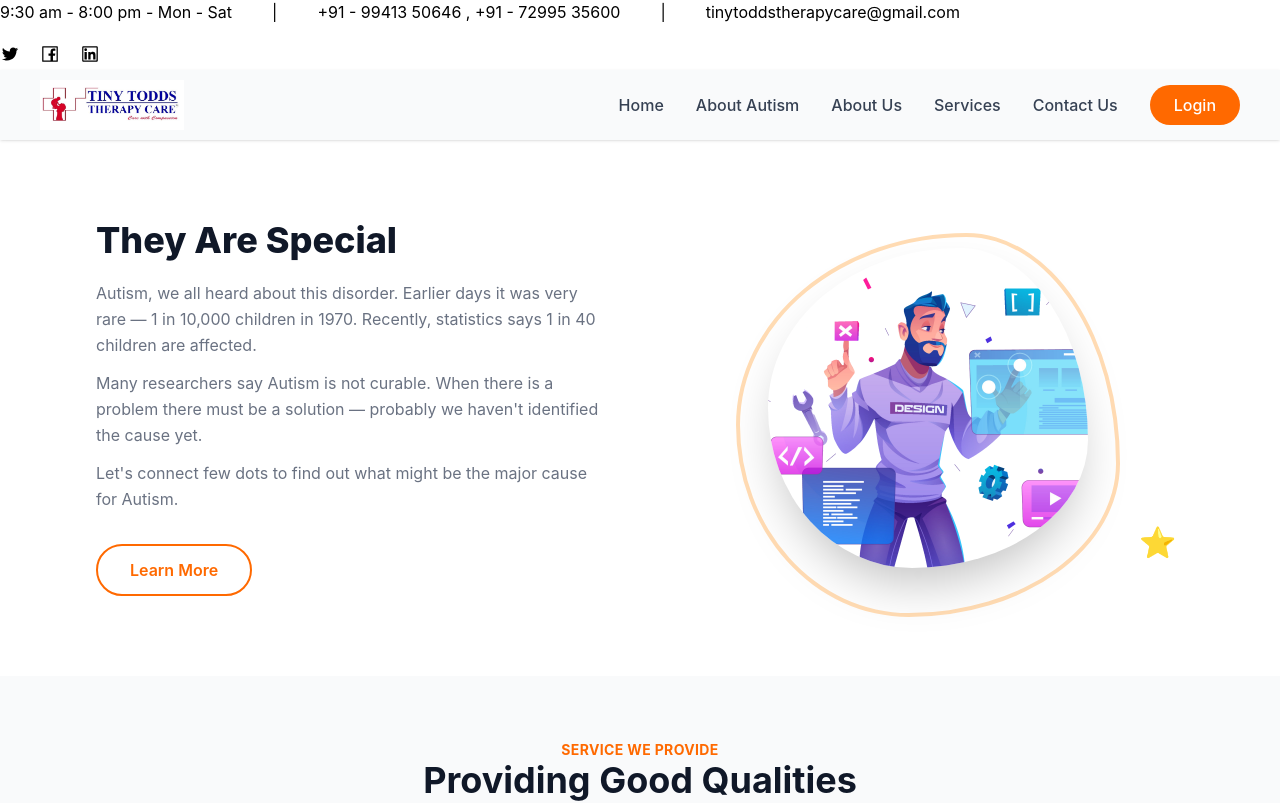
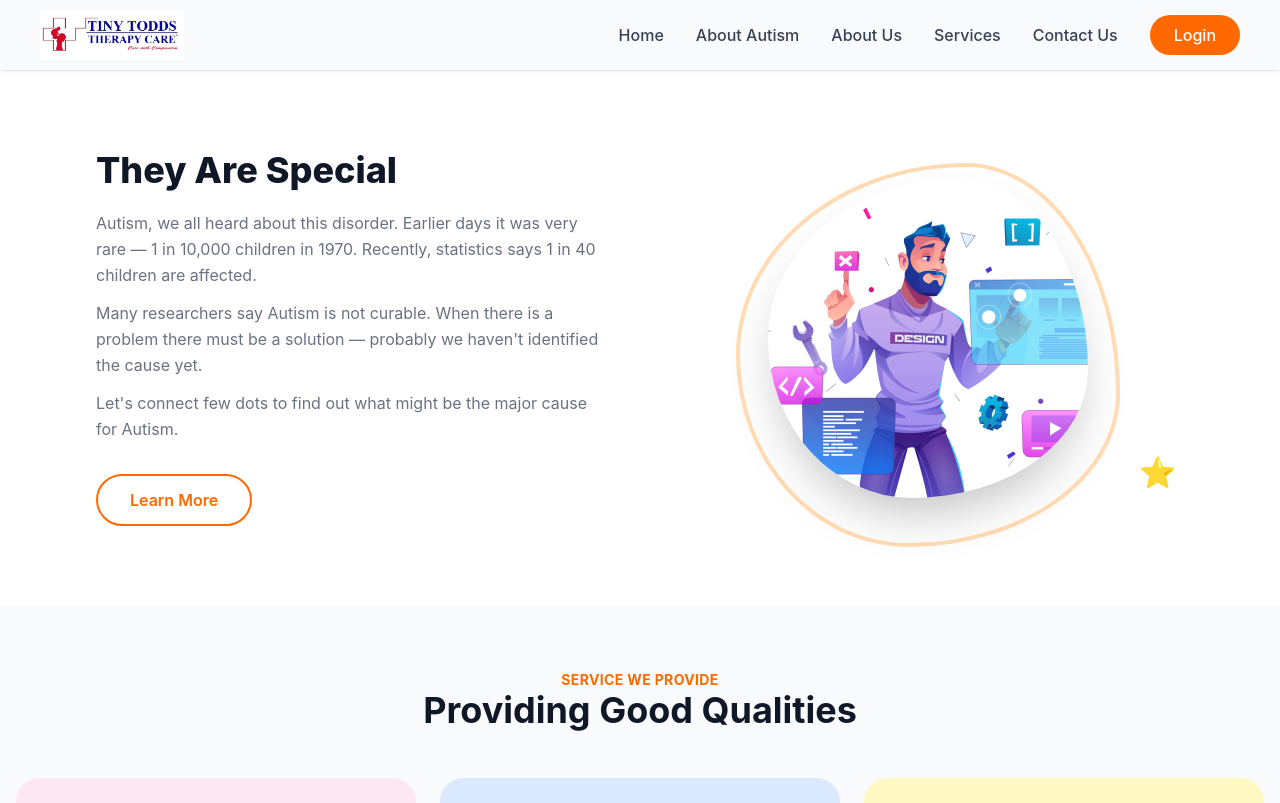
Before and after one commit to Mickolas181/tiny-site, a React (Vite) app: page / in a window 1280 px wide. Shown: the top 803 px of the page. Built offline with nearby package versions, Linux system fonts and the light colour scheme; a web font is replaced by a local one.

Commit message:
Added ScrollToTop global logic and updated App.jsx

```diff
--- a/src/App.jsx
+++ b/src/App.jsx
@@ -17,7 +17,6 @@ function App() {
     <Router>
       <ScrollToTop />
       <div className="App">
-        <Top />
         <Header1 />
         <Routes>
           <Route path="/" element={ <> <SpecialSection />  <ServicesSection /> <ClassesSection /> </> } />
```
